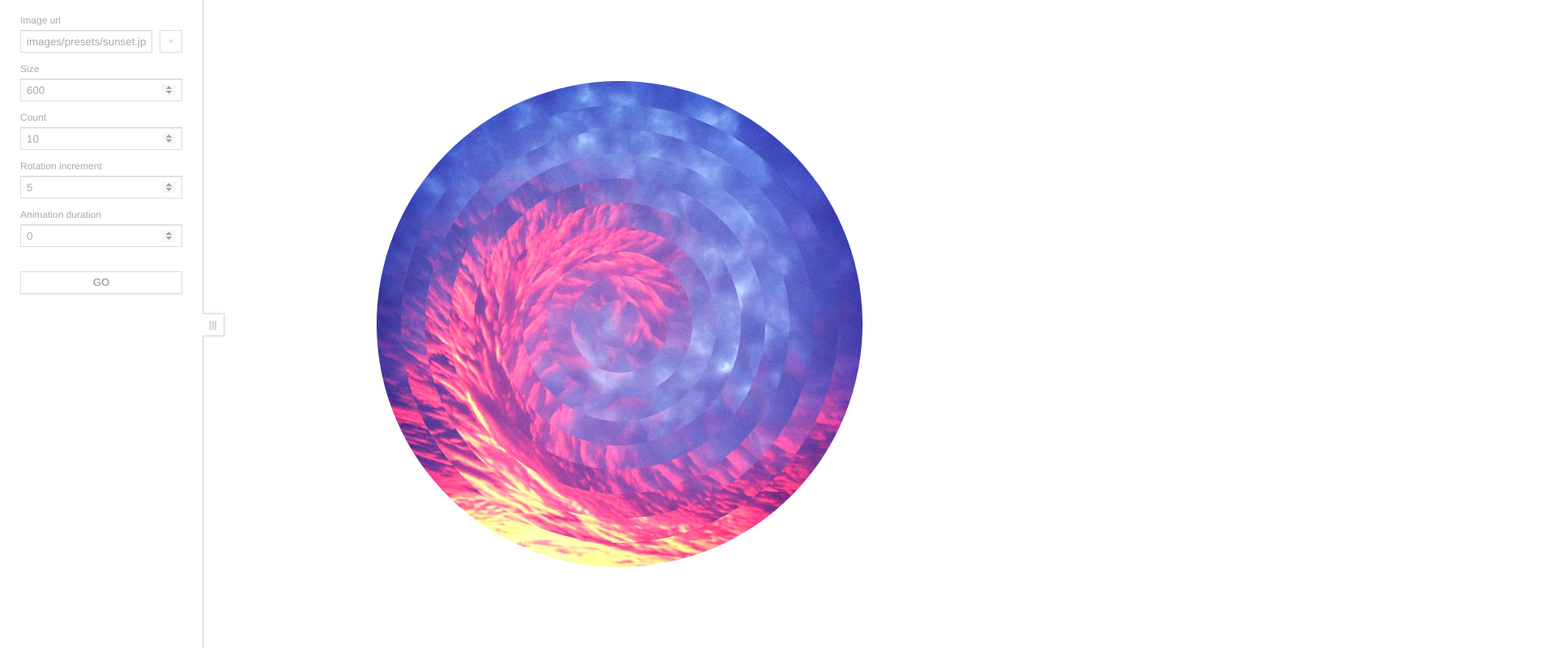
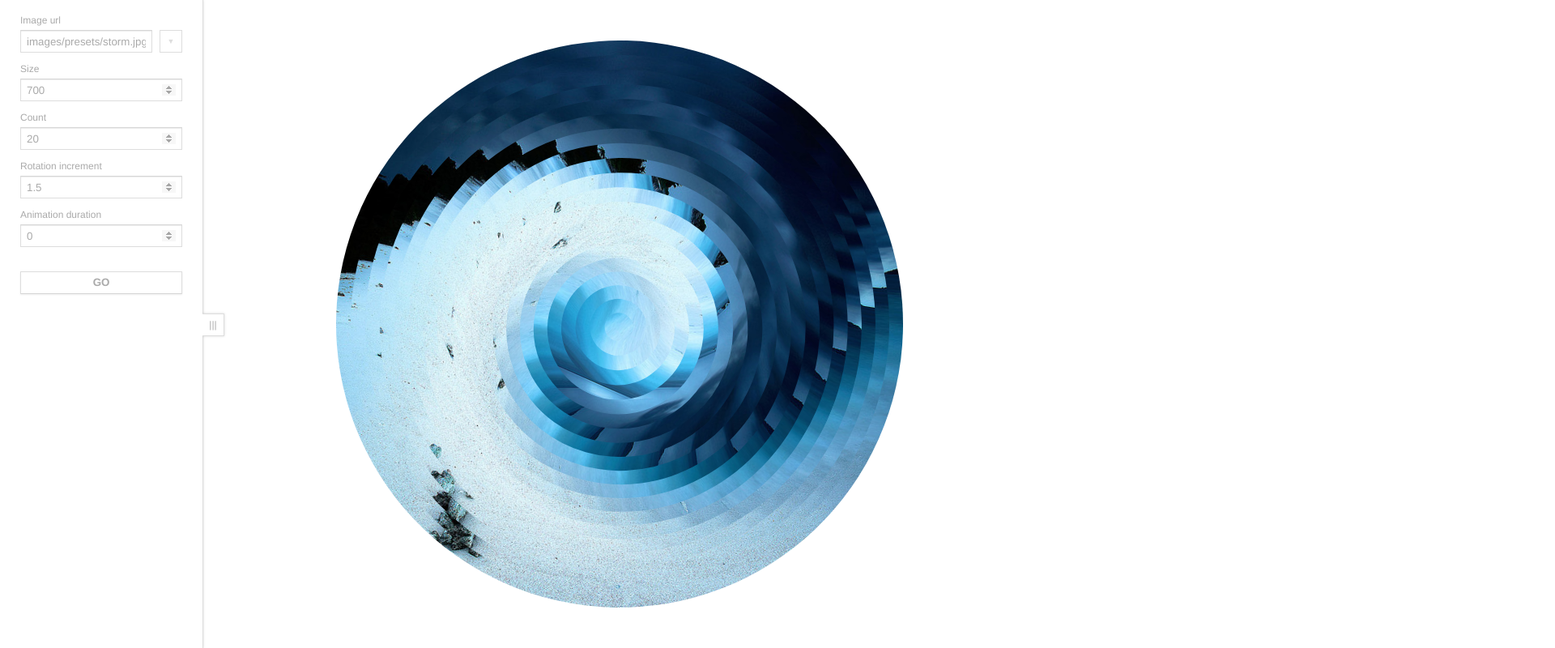
Before and after one commit to andrewfiorillo/Circles, a plain HTML site: page index.html in a window 1280 px wide. Shown: the top 800 px of the page at 81% size, 1920 px wide, since content can reach past the window. Drawn offline with Linux system fonts and the light colour scheme.

Commit message:
formatting. optimizations. changed defaults

```diff
--- a/css/style.css
+++ b/css/style.css
@@ -194,18 +194,6 @@ body {
 	margin-left: 125px;
 	min-height: 100%;
 }
-#output #units {
-
-}
-@-webkit-keyframes rotate {
-	from {
-		-webkit-transform: rotate(0deg);
-	}
-	to {
-		-webkit-transform: rotate(360deg);
-	}
-}
-
 #output .unit {
 	border-radius: 1000px;
 	position: absolute;
@@ -216,3 +204,11 @@ body {
 .closed #output {
 	margin-left: 0;
 }
+@-webkit-keyframes rotate {
+	from {
+		-webkit-transform: rotate(0deg);
+	}
+	to {
+		-webkit-transform: rotate(360deg);
+	}
+}
--- a/index.html
+++ b/index.html
@@ -1,6 +1,4 @@
 <!doctype html>
-<html lang="en">
-
 <html>
 <head>
 
@@ -40,22 +38,22 @@
 						</ul>
 					</div>
 				</span>
-				<input type="text" name="imageurl" id="imageurl" class="plain" value="images/presets/sunset.jpg" tabindex="100" />
+				<input type="text" name="imageurl" id="imageurl" class="plain" value="images/presets/storm.jpg" tabindex="100" />
 			</div>
 
 			<div class="field">
 				<label for="imagesize">Size</label>
-				<input type="number" name="imagesize" id="imagesize" class="plain" value="600" step="50" min="100" tabindex="200" />
+				<input type="number" name="imagesize" id="imagesize" class="plain" value="700" step="50" min="100" tabindex="200" />
 			</div>
 
 			<div class="field">
 				<label for="tile">Count</label>
-				<input type="number" name="count" id="count" class="plain" value="10" step="1" min="1" max="2000" tabindex="300" />
+				<input type="number" name="count" id="count" class="plain" value="20" step="1" min="1" max="2000" tabindex="300" />
 			</div>
 
 			<div class="field">
 				<label>Rotation increment</label>
-				<input type="number" name="rotation" id="rotation" class="plain" value="5" step="0.5" tabindex="400" />
+				<input type="number" name="rotation" id="rotation" class="plain" value="1.5" step="0.5" tabindex="400" />
 			</div>
 
 			<div class="field">
--- a/js/main.js
+++ b/js/main.js
@@ -8,23 +8,23 @@ var img = {
 	},
 
 	elements: function() {
-		this.output   = $("#output");
-		this.presets  = $$("#more_list li a");
-		this.toggle   = $("#control_toggle");
-		this.form     = $("#form");
-		this.submit   = $("#submit")
-		this.url      = $("#imageurl");
-		this.size     = $("#imagesize");
-		this.count    = $("#count");
-		this.rotation = $("#rotation");
-		this.duration = $("#duration");
-		this.closed   = false;
+		this.output    = $("#output");
+		this.presets   = $$("#more_list li a");
+		this.toggle    = $("#control_toggle");
+		this.form      = $("#form");
+		this.submit    = $("#submit")
+		this.imageurl  = $("#imageurl");
+		this.imagesize = $("#imagesize");
+		this.count     = $("#count");
+		this.rotation  = $("#rotation");
+		this.duration  = $("#duration");
+		this.closed    = false;
 	},
 
 	build: function() {
 
-		var url       = this.url.value
-			imagesize = this.size.value,
+		var url       = this.imageurl.value
+			imagesize = this.imagesize.value,
 			count     = this.count.value,
 			rotation  = this.rotation.value,
 			duration  = this.duration.value,
@@ -60,8 +60,7 @@ var img = {
 			close +='</div>';
 		}
 
-		if (this.closed)
-			 addClass(document.body, "closed");
+		if (this.closed) addClass(document.body, "closed");
 		else removeClass(document.body, "closed");
 
 		this.output.innerHTML = open + close;
@@ -87,7 +86,7 @@ var img = {
 
 		for(var i = 0; i < this.presets.length; i++) {
 			this.presets[i].onclick = function() {
-				that.url.value = event.target.href;
+				that.imageurl.value = event.target.href;
 				event.preventDefault();
 			}
 		}
@@ -96,7 +95,8 @@ var img = {
 
 	getParams: function() {
 
-		var pairs = window.location.hash.replace("#","").split("&"),
+		var pairs  = window.location.hash.replace("#","").split("&"),
+			fields = ["imageurl", "imagesize", "count", "rotation", "duration"],
 			params = {};
 
 		for(var i = 0; i < pairs.length; i++) {
@@ -104,12 +104,8 @@ var img = {
 			params[pair[0]] = pair[1];
 		}
 
-		var fields = ["imageurl", "imagesize", "count", "rotation", "duration"];
-
 		for(var i = 0; i < fields.length; i++) {
-			if (params[fields[i]]) {
-				$("#" + fields[i]).value = params[fields[i]];
-			}
+			if (params[fields[i]]) this[fields[i]].value = params[fields[i]];
 		}
 
 		if (params["closed"] == "true") this.closed = true;
@@ -121,8 +117,8 @@ var img = {
 
 		var paramStr = "",
 			params = [
-				{ key: "imageurl",  val: this.url.value },
-				{ key: "imagesize", val: this.size.value },
+				{ key: "imageurl",  val: this.imageurl.value },
+				{ key: "imagesize", val: this.imagesize.value },
 				{ key: "count",     val: this.count.value },
 				{ key: "rotation",  val: this.rotation.value },
 				{ key: "duration",  val: this.duration.value },
```
